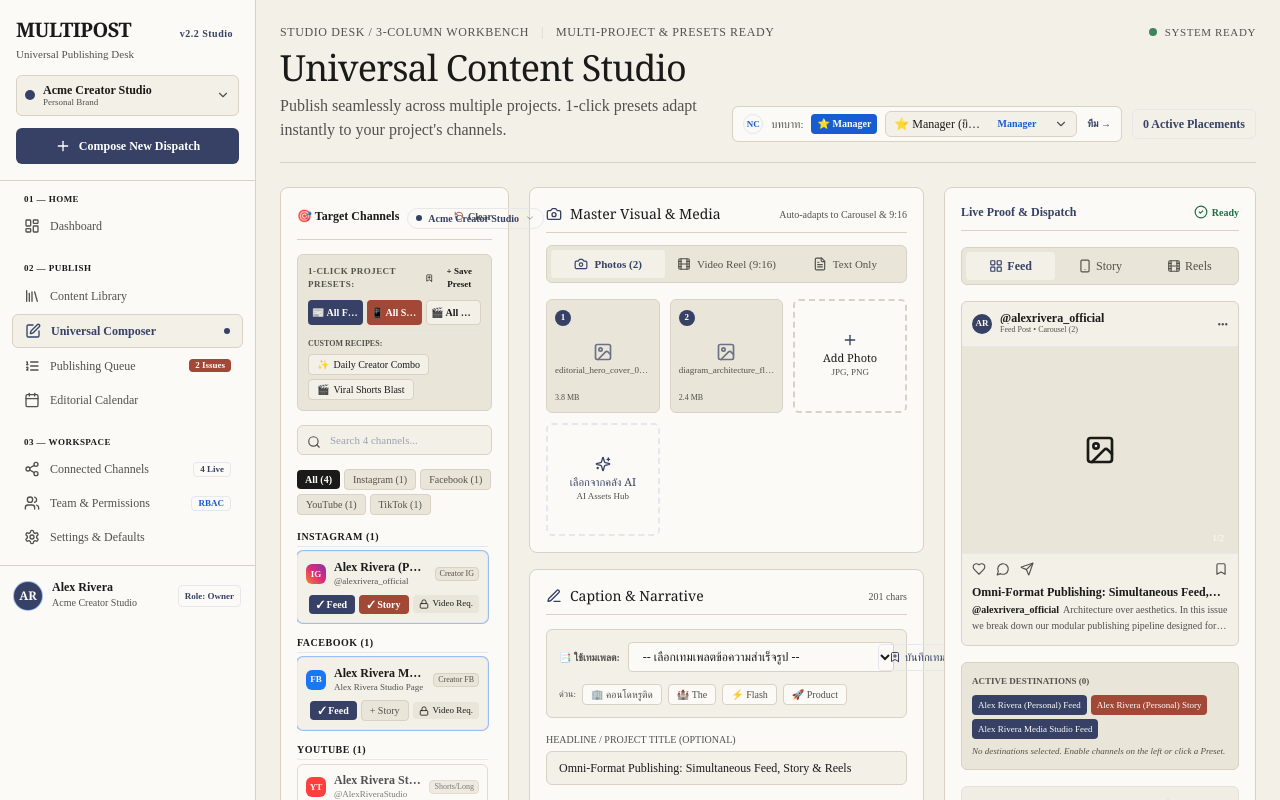
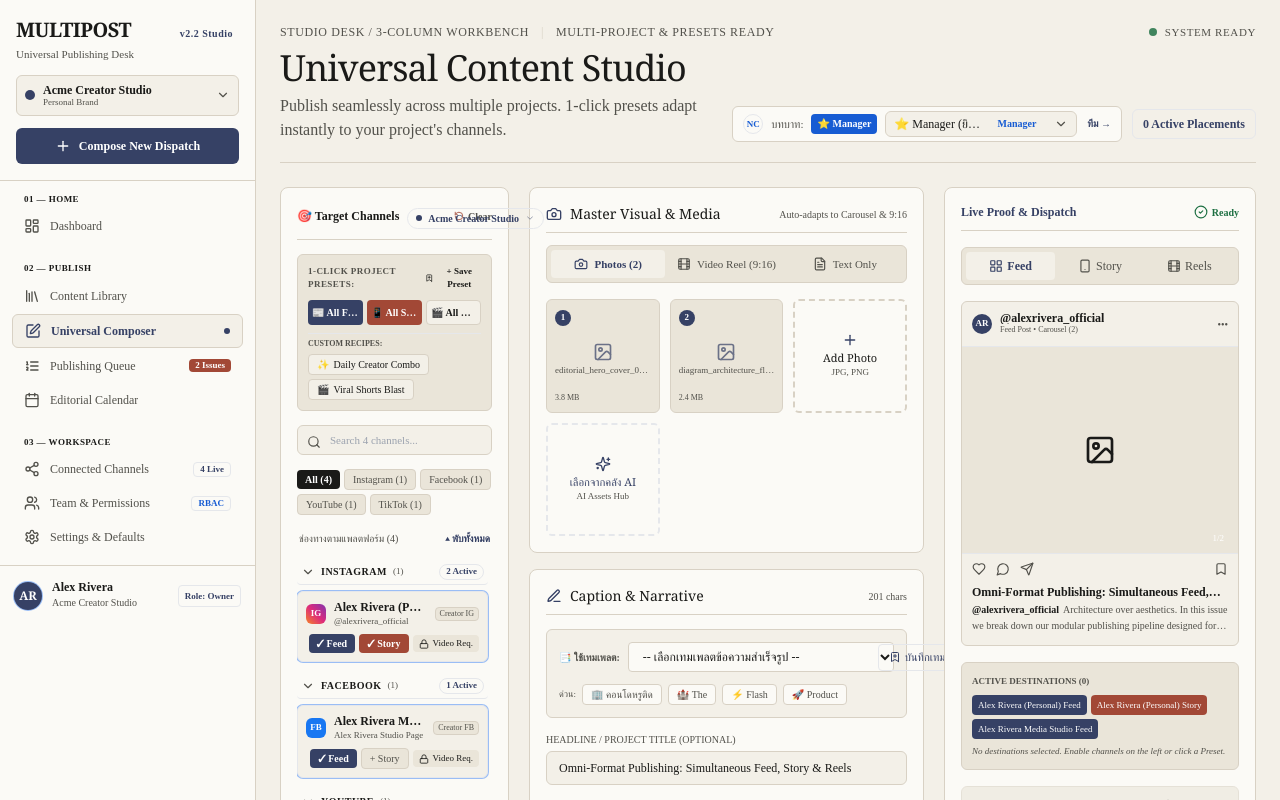
Before and after one commit to nopparat-cysit/retzpost, a Next.js app: page /create in a window 1280 px wide. Shown: the top 800 px of the page. Built offline with nearby package versions, Linux system fonts and the light colour scheme.

Commit message:
feat(composer): implement collapsible platform accordion groups in Column 1 destinations

```diff
--- a/src/app/create/page.tsx
+++ b/src/app/create/page.tsx
@@ -586,6 +586,16 @@
   const [searchQuery, setSearchQuery] = useState('');
   const [selectedGroupFilter, setSelectedGroupFilter] = useState<'ALL' | 'Instagram' | 'Facebook' | 'YouTube' | 'TikTok' | 'Other'>('ALL');
 
+  // Collapsible state per platform group in Column 1 (Destinations Accordion)
+  const [collapsedGroups, setCollapsedGroups] = useState<Record<string, boolean>>({});
+
+  const toggleGroupCollapse = (groupName: string) => {
+    setCollapsedGroups(prev => ({
+      ...prev,
+      [groupName]: !prev[groupName]
+    }));
+  };
+
   // Sample Photos
   const [images, setImages] = useState<Array<{ id: string; name: string; size: string }>>([
     { id: 'img-1', name: 'editorial_hero_cover_01.jpg', size: '3.8 MB' },
@@ -1074,6 +1084,25 @@
     return map;
   }, [filteredAccounts]);
 
+  // Check if all platform groups are currently collapsed
+  const isAllGroupsCollapsed = useMemo(() => {
+    const keys = Array.from(groupedAccounts.keys());
+    if (keys.length === 0) return false;
+    return keys.every((k) => collapsedGroups[k] === true);
+  }, [groupedAccounts, collapsedGroups]);
+
+  const toggleAllGroups = () => {
+    if (isAllGroupsCollapsed) {
+      setCollapsedGroups({});
+    } else {
+      const all: Record<string, boolean> = {};
+      Array.from(groupedAccounts.keys()).forEach((k) => {
+        all[k] = true;
+      });
+      setCollapsedGroups(all);
+    }
+  };
+
   // Active counts
   const totalActivePlacements = Object.entries(placements).filter(([key, val]) => {
     if (!val) return false;
@@ -1435,19 +1464,66 @@
             })}
           </div>
 
+          {/* Quick Header: Channel Count & Collapse/Expand All Toggle */}
+          <div className="flex items-center justify-between text-[10px] font-mono text-ink-secondary px-0.5 pt-0.5">
+            <span>ช่องทางตามแพลตฟอร์ม ({filteredAccounts.length})</span>
+            {groupedAccounts.size > 1 && (
+              <button
+                type="button"
+                onClick={toggleAllGroups}
+                className="text-brand-indigo hover:underline font-semibold cursor-pointer flex items-center gap-0.5 transition-colors"
+                title={isAllGroupsCollapsed ? 'กางทุกแพลตฟอร์ม' : 'พับทุกแพลตฟอร์ม'}
+              >
+                <span>{isAllGroupsCollapsed ? '▾ กางทั้งหมด' : '▴ พับทั้งหมด'}</span>
+              </button>
+            )}
+          </div>
+
           {/* Scrollable Channel List Scoped to Active Project with 1-Click Card Activation */}
           <div className="max-h-[calc(100vh-320px)] overflow-y-auto pr-1 space-y-3">
-            {Array.from(groupedAccounts.entries()).map(([groupName, accounts]) => (
+            {Array.from(groupedAccounts.entries()).map(([groupName, accounts]) => {
+              const isCollapsed = collapsedGroups[groupName] === true;
+              const activeCountInGroup = accounts.reduce((accCount, acc) => {
+                const isFeed = placements[`${acc.id}_feed`];
+                const isStory = placements[`${acc.id}_story`];
+                const isReel = placements[`${acc.id}_reel`];
+                return accCount + (isFeed ? 1 : 0) + (isStory ? 1 : 0) + (isReel ? 1 : 0);
+              }, 0);
+
+              return (
                 <div key={groupName} className="space-y-1">
-                {/* Group Subheader */}
-                <div className="flex items-center justify-between text-[10px] font-mono pb-0.5 border-b border-border-rule/70">
-                  <span className="font-bold text-ink-primary uppercase tracking-wider">
-                    {groupName} ({accounts.length})
-                  </span>
-                </div>
-
-                {/* Individual Channel Cards */}
-                <div className="space-y-1.5">
+                  {/* Collapsible Group Header Button */}
+                  <button
+                    type="button"
+                    onClick={() => toggleGroupCollapse(groupName)}
+                    className="w-full flex items-center justify-between text-[10px] font-mono py-1 px-1 rounded hover:bg-paper-canvas border-b border-border-rule/80 transition-colors group/hdr cursor-pointer text-left"
+                    title={isCollapsed ? `คลิกเพื่อกาง ${groupName}` : `คลิกเพื่อพับ ${groupName}`}
+                  >
+                    <div className="flex items-center gap-1.5">
+                      <ChevronDown
+                        className={`w-3.5 h-3.5 text-ink-secondary group-hover/hdr:text-brand-indigo transition-transform duration-200 ${
+                          isCollapsed ? '-rotate-90' : ''
+                        }`}
+                      />
+                      <span className="font-bold text-ink-primary uppercase tracking-wider group-hover/hdr:text-brand-indigo transition-colors">
+                        {groupName}
+                      </span>
+                      <span className="text-[9px] text-ink-secondary">
+                        ({accounts.length})
+                      </span>
+                    </div>
+
+                    {/* Active Placements Badge in this group */}
+                    {activeCountInGroup > 0 && (
+                      <span className="px-1.5 py-0.2 rounded-full bg-brand-indigo/15 text-brand-indigo font-bold text-[9px] border border-brand-indigo/20">
+                        {activeCountInGroup} Active
+                      </span>
+                    )}
+                  </button>
+
+                  {/* Individual Channel Cards (Visible when not collapsed) */}
+                  {!isCollapsed && (
+                    <div className="space-y-1.5 pt-0.5 animate-in fade-in duration-150">
                       {accounts.map((acc) => {
                         const feedVal = getFormatValidation('feed', acc);
                         const storyVal = getFormatValidation('story', acc);
@@ -1586,8 +1662,10 @@
                         );
                       })}
                     </div>
-              </div>
-            ))}
+                  )}
+                </div>
+              );
+            })}
           </div>
         </aside>
 
```
Lines whose indentation alone changed are shown as unchanged.
